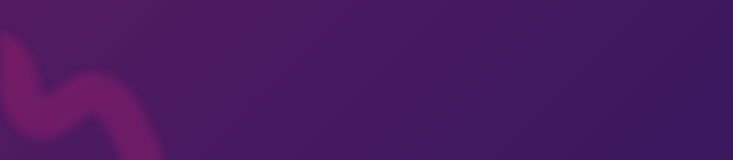
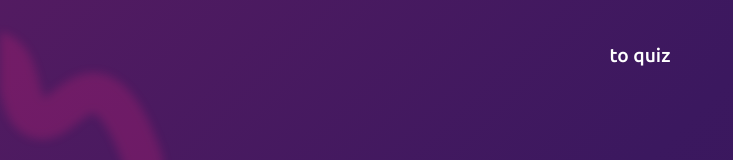
Before and after one commit to vorxsaken/quizz, a Next.js app: page / in a window 1280 px wide. Shown: the top 160 px of the page, without its empty margins (0-733 px from the left). Built offline with nearby package versions, Linux system fonts and the light colour scheme.

Commit message:
chore: link to quiz

```diff
--- a/pages/index.js
+++ b/pages/index.js
@@ -1,8 +1,11 @@
+import Link from 'next/link'
 
 export default function Home() {
   return (
-    <div>
-
+    <div className='container'>
+      <div className='container container--title container__block text-white text-medium'>
+        <Link href="/quiz">to quiz</Link>
+      </div>
     </div>
   )
 }
```
